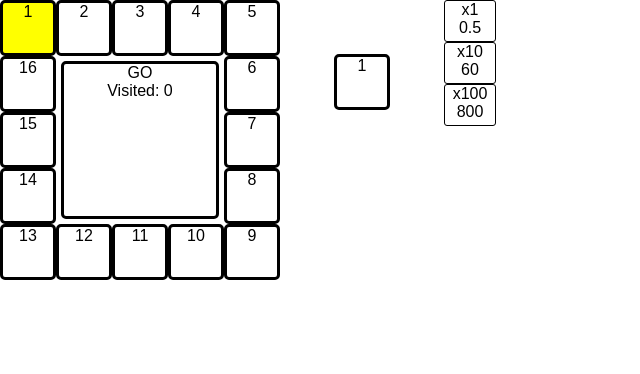
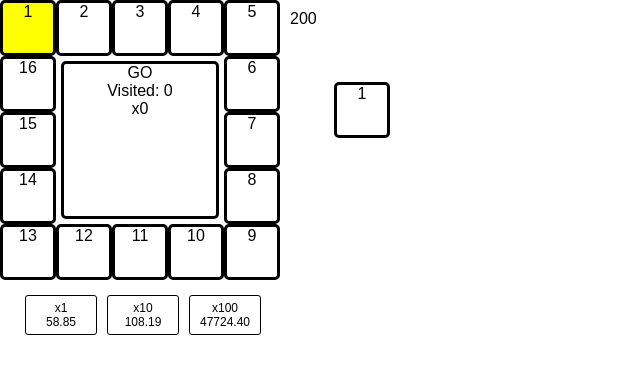
Before and after one commit to azacharenkov/board-inc, a React (Create React App) app: page / in a window 1280 px wide. Shown: the top 374 px of the page, without its empty margins (0-640 px from the left). Built offline with nearby package versions, Linux system fonts and the light colour scheme.

Commit message:
Added functionality to buy 1 building
Added functionality to buy 1 building

```diff
--- a/src/Actions.jsx
+++ b/src/Actions.jsx
@@ -7,6 +7,9 @@ export const BOARD_SELECTION = 'BOARD_SELECTION';
 
 export const BOARD_ASSIGNMENT = 'BOARD_ASSIGNMENT';
 export const BOARD_UPDATE = 'BOARD_UPDATE';
+
+export const PURCHASE = 'PURCHASE';
+export const GAIN = 'GAIN';
 
 export class Actions {
 
@@ -25,4 +28,11 @@ export class Actions {
 	    return { type: BOARD_UPDATE, board }
     }
 
+    static purchase(cost, index, buildings) {
+	    return { type: PURCHASE, cost, index, buildings }
+    }
+
+    static gain(amount) {
+	    return { type: GAIN, amount }
+    }
 }
--- a/src/App.css
+++ b/src/App.css
@@ -28,7 +28,7 @@
 }
 
 .app {
-    display: flex;
+    display: block;
 }
 
 .mid-line {
@@ -73,16 +73,28 @@
 }
 
 .board-piece-purchase {
-
+    display: flex;
 }
 
 .purchase-btn {
     border: solid;
     border-radius: 3px;
-    width: 50px;
-    height: 40px;
+    font-size: 12px;
+    width: 60px;
+    height: 28px;
     text-align: center;
     border-width: 1px;
+    margin: 5px;
+    padding: 5px;
+}
+
+.board-and-dice {
+    display: flex;
+}
+
+.purchases {
+    width: 280px;
+    margin: 10px 0 0 20px;
 }
 
 .purchase-btn .amount {
@@ -92,3 +104,7 @@
 .purchase-btn .cost {
 
 }
+
+.wallet-state {
+    margin: 10px;
+}
--- a/src/App.js
+++ b/src/App.js
@@ -7,6 +7,7 @@ import './App.css';
 
 import Board from './Board.js';
 import Dice from './Dice.js';
+import WalletInfo from './WalletInfo.js';
 import PiecePurchaseButtons from './PiecePurchaseButtons.js';
 
 import board from './files/board.json';
@@ -83,9 +84,16 @@ class App extends Component {
     render() {
         return (
             <div className="app">
-                <Board />
-                <Dice movePosition = {this.movePosition}/>
-                <PiecePurchaseButtons />
+                <div className="board-and-dice">
+                    <Board />
+                    <div>
+                        <WalletInfo />
+                        <Dice movePosition = {this.movePosition}/>
+                    </div>
+                </div>
+                <div className="purchases">
+                    <PiecePurchaseButtons />
+                </div>
             </div>
         );
     }
--- a/src/AppStore.jsx
+++ b/src/AppStore.jsx
@@ -11,6 +11,7 @@ export class AppStore {
         // Combine Reducers
         var reducers = combineReducers({
             boardState: BoardReducers.boardPositionSelection(),
+            walletState: BoardReducers.wallet(),
         });
 
 
--- a/src/BoardPieceInfo.js
+++ b/src/BoardPieceInfo.js
@@ -25,6 +25,9 @@ class BoardPieceInfo extends Component {
                 <div>
                     {"Visited: " + boardPiece.visited}
                 </div>
+                <div>
+                    {"x" + boardPiece.bought}
+                </div>
             </div>
         );
     }
--- a/src/BoardReducers.jsx
+++ b/src/BoardReducers.jsx
@@ -1,4 +1,4 @@
-import { BOARD_SELECTION, BOARD_ASSIGNMENT, BOARD_UPDATE } from './Actions.jsx';
+import { BOARD_SELECTION, BOARD_ASSIGNMENT, BOARD_UPDATE, PURCHASE, GAIN } from './Actions.jsx';
 
 export class BoardReducers {
 
@@ -22,6 +22,38 @@ export class BoardReducers {
                     return Object.assign({}, state, {
                         board: action.board
                     });
+                case PURCHASE:
+                var board = state.board;
+                board.tiles[action.index].bought = board.tiles[action.index].bought + action.buildings;
+                    return Object.assign({}, state, {
+                        board: board
+                    });
+		    	default:
+		      		return state || initialState;
+		  	}
+		}
+    }
+
+    static wallet(state, action) {
+
+		var initialState = {
+            owned: 200,
+		}
+
+		return (state, action) => {
+		  	switch (action.type) {
+                case PURCHASE:
+                    var owned = state.owned;
+                    if(owned >= action.cost) {
+                        owned = owned - action.cost;
+                    }
+		      		return Object.assign({}, state, {
+                        owned: owned
+                    });
+                case GAIN:
+                    return Object.assign({}, state, {
+                        owned: (state.owned + action.amount)
+                  });
 		    	default:
 		      		return state || initialState;
 		  	}
--- /dev/null
+++ b/src/CostUtils.js
@@ -0,0 +1,33 @@
+import React, {Component} from 'react';
+
+export class CostUtils extends Component {
+
+    static costOf(index, amount) {
+
+        // Get the piece info from the json file
+        var pieceInfo = {};
+
+        switch(index) {
+            case 0:
+            case 1:
+            case 2:
+            case 3:
+            case 4:
+            case 5:
+            case 6:
+            case 7:
+            case 8:
+            case 9:
+            case 10:
+            case 11:
+            case 12:
+            case 13:
+            case 14:
+            case 15:
+            case 16:
+                return (55 + index) * Math.pow((1.07 + (index/1000)), amount);
+            default:
+                return 0;
+        }
+    }
+}
--- a/src/PiecePurchaseButtons.js
+++ b/src/PiecePurchaseButtons.js
@@ -1,5 +1,8 @@
 import React, { Component } from 'react';
 import {connect} from "react-redux";
+import {Actions} from './Actions.jsx';
+
+import {CostUtils} from './CostUtils.js';
 
 class PiecePurchaseButtons extends Component {
 
@@ -28,23 +31,23 @@ class PiecePurchaseButtons extends Component {
         var btns = [];
 
         btns.push(
-            <div className="purchase-btn">
+            <div className="purchase-btn" onClick = {(e) => this.props.purchase(10, this.props.boardState.position - 1, 1)}>
                 <div className="amount">x1</div>
-                <div className="cost">0.5</div>
+                <div className="cost">{parseFloat(CostUtils.costOf(this.props.boardState.position - 1, 1)).toFixed(2)}</div>
             </div>
         );
 
         btns.push(
             <div className="purchase-btn">
                 <div className="amount">x10</div>
-                <div className="cost">60</div>
+                <div className="cost">{parseFloat(CostUtils.costOf(this.props.boardState.position - 1, 10)).toFixed(2)}</div>
             </div>
         );
 
         btns.push(
             <div className="purchase-btn">
                 <div className="amount">x100</div>
-                <div className="cost">800</div>
+                <div className="cost">{parseFloat(CostUtils.costOf(this.props.boardState.position - 1, 100)).toFixed(2)}</div>
             </div>
         );
 
@@ -52,13 +55,25 @@ class PiecePurchaseButtons extends Component {
     }
 
     /*
+    * Maps properties to dispatch methods to send actions to the store reducers
+    */
+    static mapDispatchToProps(dispatch) {
+        return {
+            purchase: (cost, index, buildings) => {
+                dispatch(Actions.purchase(cost, index, buildings));
+            },
+        }
+    }
+
+    /*
     * Maps state from the store to properties used by this class
     */
     static mapStateToProps(store) {
         return {
-            boardState: store.boardState
+            boardState: store.boardState,
+            walletState: store.walletState
         }
     }
 }
 
-export default connect(PiecePurchaseButtons.mapStateToProps, null)(PiecePurchaseButtons);
+export default connect(PiecePurchaseButtons.mapStateToProps, PiecePurchaseButtons.mapDispatchToProps)(PiecePurchaseButtons);
--- /dev/null
+++ b/src/WalletInfo.js
@@ -0,0 +1,28 @@
+import React, { Component } from 'react';
+import {connect} from "react-redux";
+
+class WalletInfo extends Component {
+
+    state = {
+
+    }
+
+    render() {
+        return (
+            <div className = "wallet-state">
+                {this.props.walletState.owned}
+            </div>
+        );
+    }
+
+    /*
+    * Maps state from the store to properties used by this class
+    */
+    static mapStateToProps(store) {
+        return {
+            walletState: store.walletState
+        }
+    }
+}
+
+export default connect(WalletInfo.mapStateToProps, null)(WalletInfo);
```
Also changed, not shown: src/files/baseInfo.json (added, +117 -0 lines).
